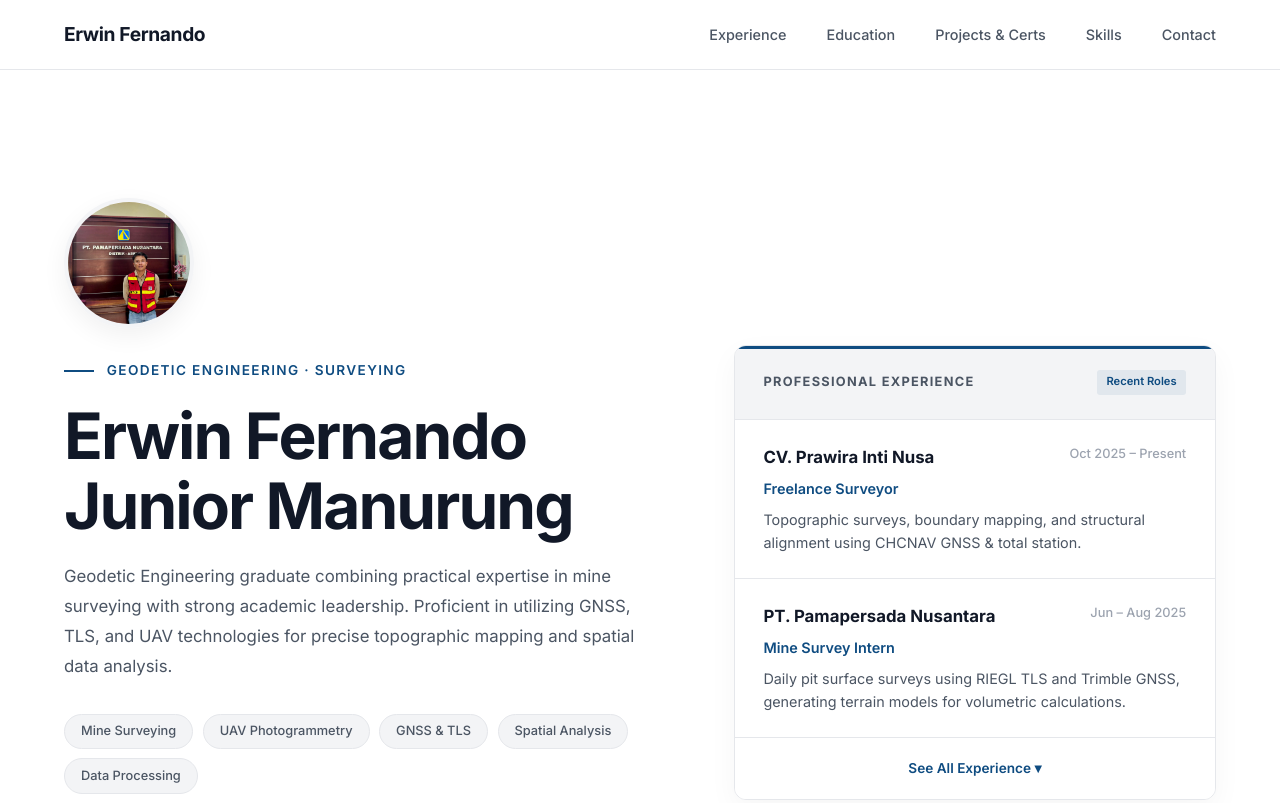
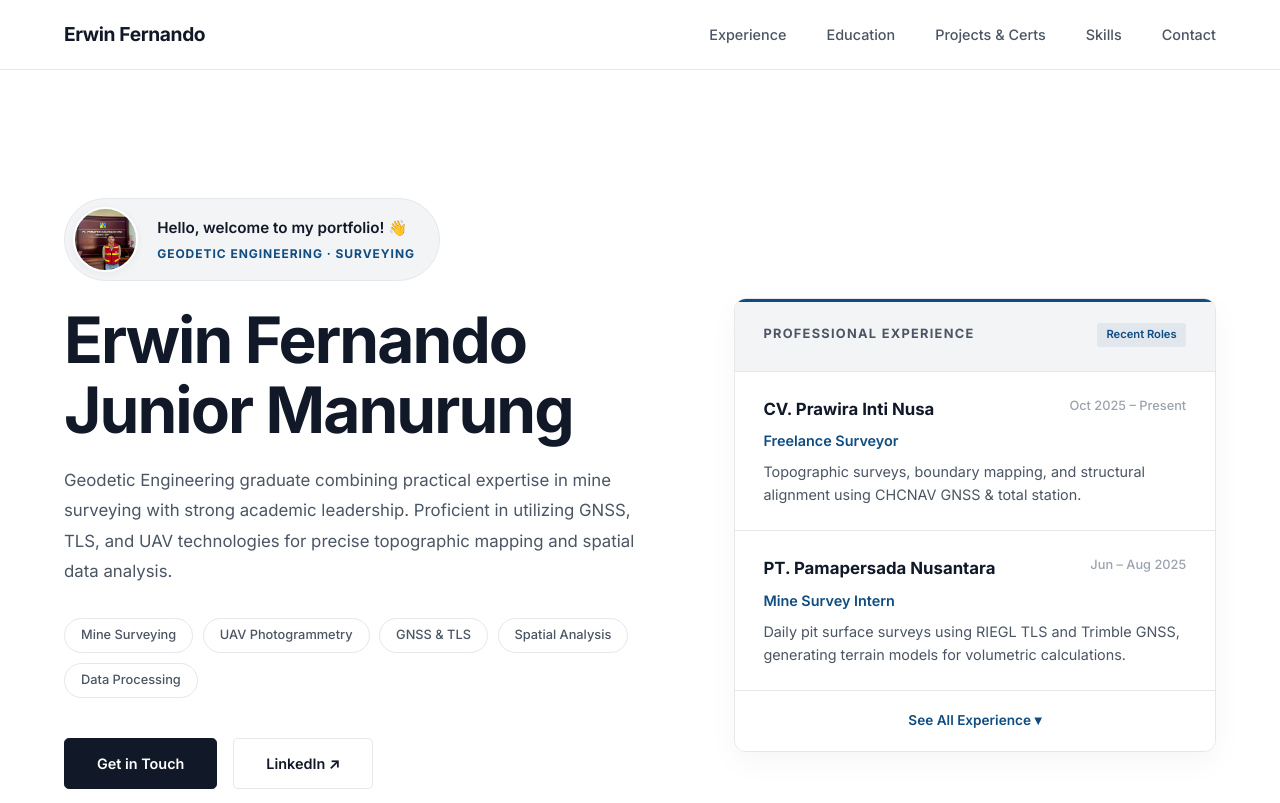
Before and after one commit to erwinfernandjr/erwinfernandjr.github.io, a plain HTML site: page index.html in a window 1280 px wide. Shown: the top 803 px of the page. Drawn offline with nearby package versions, Linux system fonts and the light colour scheme.

Commit message:
Update index.html

```diff
--- a/index.html
+++ b/index.html
@@ -88,34 +88,46 @@
       gap: 5rem;
     }
 
-    /* Foto Profil Avatar Mini */
-    .hero-avatar-small {
-      width: 130px;
-      height: 130px;
+    /* GAYA BARU: PROFILE BADGE DI HERO */
+    .hero-intro-group {
+      display: flex;
+      align-items: center;
+      gap: 1.2rem;
+      margin-bottom: 1.5rem;
+      padding: 0.5rem 1rem 0.5rem 0.5rem;
+      background: var(--bg-off-white);
+      border: 1px solid var(--border-gray);
+      border-radius: 50px;
+      width: fit-content;
+    }
+    .hero-avatar-mini {
+      width: 65px;
+      height: 65px;
       border-radius: 50%;
       object-fit: cover;
-      border: 4px solid var(--bg-off-white);
-      box-shadow: 0 8px 24px rgba(0,0,0,0.06);
-      margin-bottom: 1.5rem;
+      border: 2px solid var(--bg-pure-white);
+      box-shadow: 0 2px 8px rgba(0,0,0,0.05);
+    }
+    .hero-intro-text {
+      display: flex;
+      flex-direction: column;
+      gap: 0.2rem;
+      padding-right: 0.5rem;
+    }
+    .hero-greeting {
+      font-size: 0.95rem;
+      font-weight: 600;
+      color: var(--text-black);
+    }
+    .hero-eyebrow {
+      font-size: 0.75rem;
+      font-weight: 700;
+      color: var(--corporate-blue);
+      text-transform: uppercase;
+      letter-spacing: 0.08em;
+      margin-bottom: 0;
     }
 
-    .hero-eyebrow {
-      font-size: 0.85rem;
-      font-weight: 600;
-      color: var(--corporate-blue);
-      text-transform: uppercase;
-      letter-spacing: 0.1em;
-      margin-bottom: 1.2rem;
-      display: flex;
-      align-items: center;
-      gap: 0.8rem;
-    }
-    .hero-eyebrow::before {
-      content: '';
-      width: 30px; height: 2px;
-      background-color: var(--corporate-blue);
-      display: block;
-    }
     .hero-title {
       font-size: clamp(3rem, 5vw, 4.5rem);
       font-weight: 700;
@@ -147,7 +159,7 @@
       border: 1px solid var(--border-gray);
       color: var(--text-gray);
       border-radius: 50px;
-      background: var(--bg-off-white);
+      background: var(--bg-pure-white);
       transition: all 0.2s;
     }
     .hero-tag:hover {
@@ -562,9 +574,15 @@
         text-align: center;
         gap: 3rem;
       }
-      .hero-avatar-small { margin-left: auto; margin-right: auto; }
-      .hero-eyebrow { justify-content: center; }
-      .hero-eyebrow::before { display: none; }
+      .hero-intro-group {
+        margin: 0 auto 1.5rem auto;
+        flex-direction: column;
+        background: transparent;
+        border: none;
+        padding: 0;
+      }
+      .hero-avatar-mini { width: 90px; height: 90px; }
+      .hero-intro-text { padding: 0; align-items: center; }
       .hero-subtitle { margin-left: auto; margin-right: auto; }
       .hero-tags { justify-content: center; }
       .hero-cta { justify-content: center; }
@@ -599,9 +617,14 @@
 
       <div class="hero-text">
 
-        <img src="profil.jpg" alt="Erwin Fernando" class="hero-avatar-small" onerror="this.src='https://via.placeholder.com/150?text=Profile'">
+        <div class="hero-intro-group">
+          <img src="profil.jpg" alt="Erwin Fernando" class="hero-avatar-mini" onerror="this.src='https://via.placeholder.com/80?text=EF'">
+          <div class="hero-intro-text">
+            <span class="hero-greeting">Hello, welcome to my portfolio! 👋</span>
+            <span class="hero-eyebrow">Geodetic Engineering · Surveying</span>
+          </div>
+        </div>
 
-        <span class="hero-eyebrow">Geodetic Engineering · Surveying</span>
         <h1 class="hero-title">Erwin Fernando<br>Junior Manurung</h1>
         <p class="hero-subtitle">
           Geodetic Engineering graduate combining practical expertise in mine surveying with strong academic leadership. Proficient in utilizing GNSS, TLS, and UAV technologies for precise topographic mapping and spatial data analysis.
```
